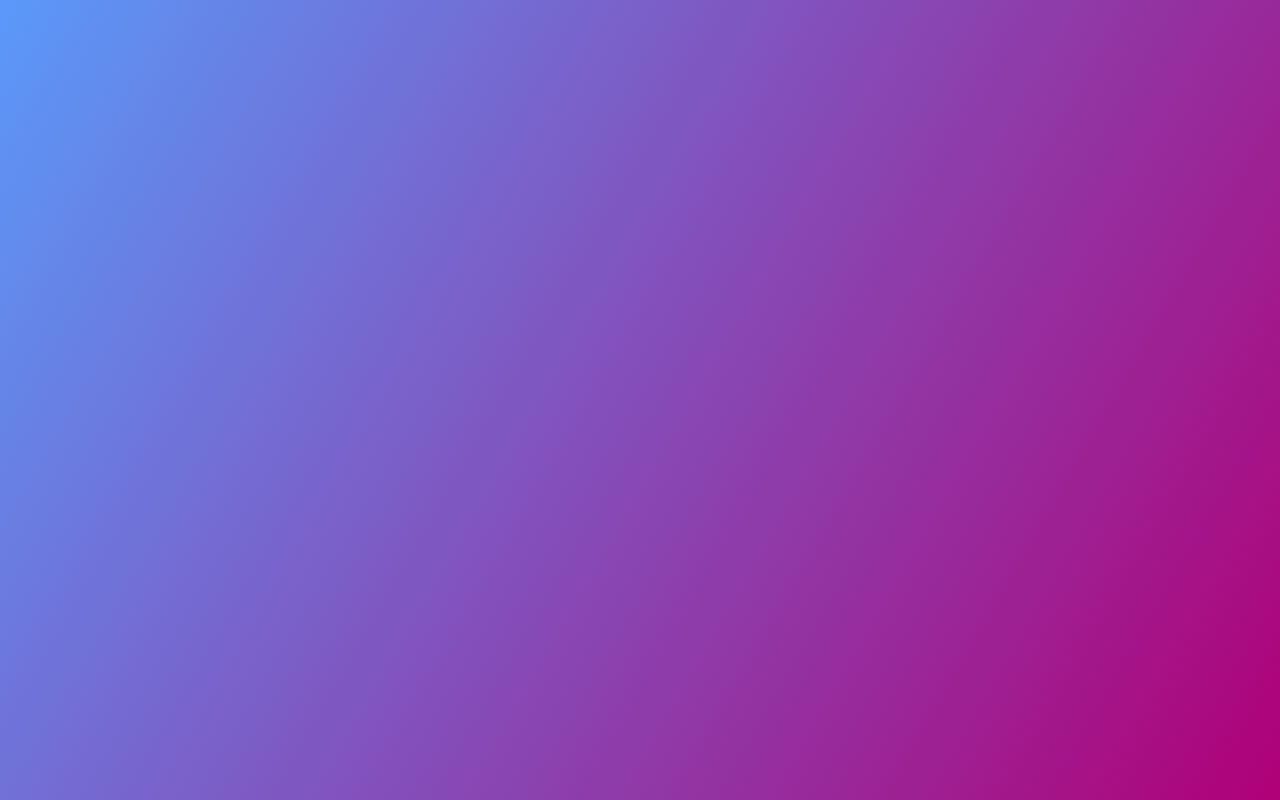
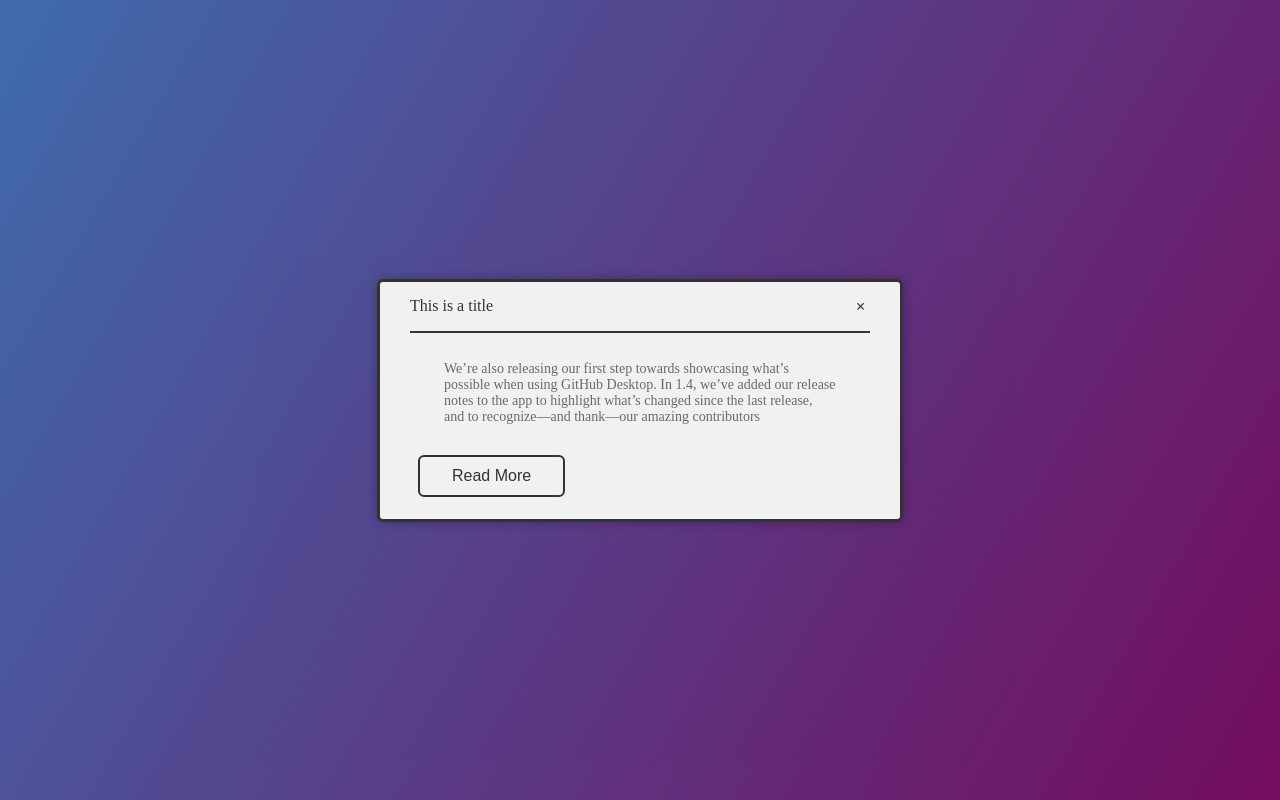
Before and after one commit to koringz/co-dialog, a website: page examples/theme4.html in a window 1280 px wide. Shown: the top 800 px of the page. Drawn offline with Linux system fonts and the light colour scheme.

Commit message:
修复example案例

```diff
--- a/examples/theme4.html
+++ b/examples/theme4.html
@@ -21,15 +21,29 @@
             background: #5A99F9;
             background: linear-gradient(300deg, #B00077, #5A99F9);
         }
+
+        button {
+            display: inline-block;
+            padding: 12px 18px;
+            position: relative;
+            outline: none;
+            border: none;
+            background-color: #45B680;
+            color: #fff;
+            border-radius: 3px;
+            cursor: pointer;
+        }
     </style>
 </head>
-
 <body>
+    <center style="padding-top: 300px; height: 900px">
+        <button class="clickme">show me</button>
+    </center>
 </body>
 <link rel="stylesheet" type="text/css" href="./../assets/css/animate.min.css">
 <script type="text/javascript" src="./../dist/co-dialog.all.js"></script>
 <script type="text/javascript">
-    Coog
+    const getCoogThis = Coog
         .app('.customAnimation')
         .use({
             title: 'This is a title',
@@ -37,14 +51,12 @@
             isClose: true,
             isDrag: true,
             layout: 'center',
-            animation: false,
-            customAnimation: 'slideInDown',
             titleColor: '#333',
             closeColor: '#333',
             confirmButtonText: "Read More",
             confirmButtonColor: '#333',
             animation: false,
-            customAnimation: 'swing',
+            customAnimation: 'slideInLeft',
             onDialogBefore: function() {
                 this.style.background = "#F1F1F1";
                 this.style.border = "3px solid #333";
@@ -69,6 +81,11 @@
                 this.footer.$refs.button.children[0].style.border = "2px solid #333"
             }
         })
+        .show()
+
+    Coog.$('.clickme').addEventListener('click', function() {
+        getCoogThis.show()
+    })
 </script>
 
 </html>
```
Also changed, not shown: examples/animation.html (+2 -1 lines), examples/base.html (+2 -2 lines), examples/cancle.html (+2 -14 lines), examples/custom.html (+7 -5 lines), examples/drag.html (+3 -4 lines), examples/layout.html (+3 -4 lines), examples/theme.html (+5 -2 lines), examples/theme2.html (+5 -2 lines), examples/theme3.html (+1 -0 lines), examples/timeout.html (+3 -20 lines), examples/title.html (+1 -0 lines).
